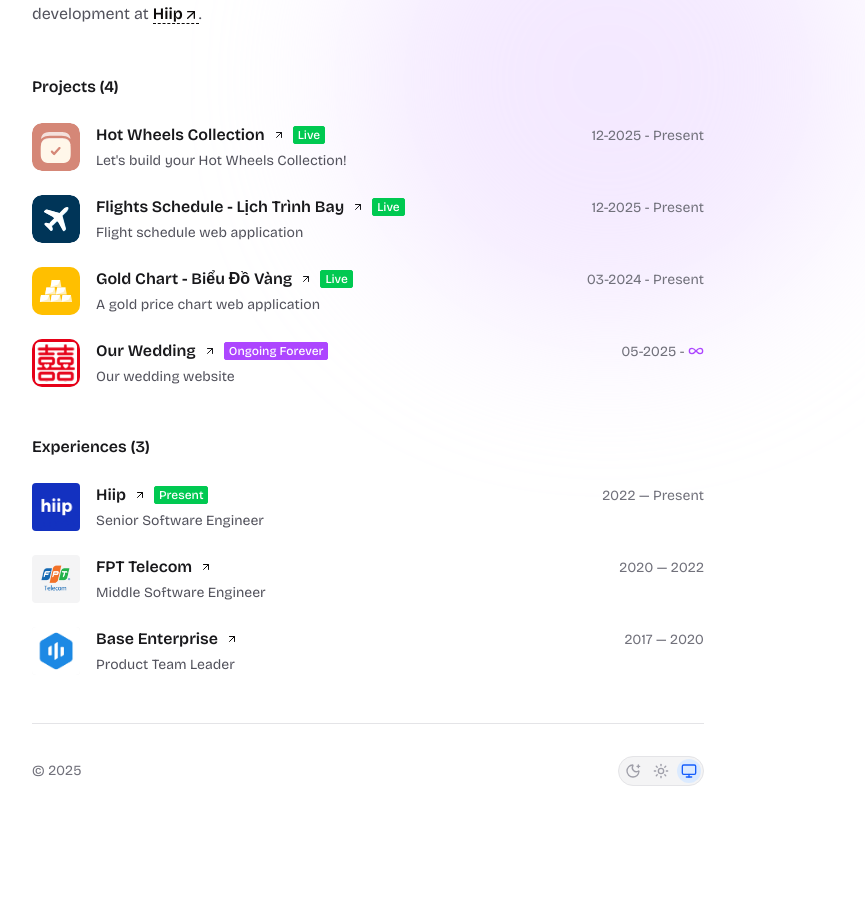
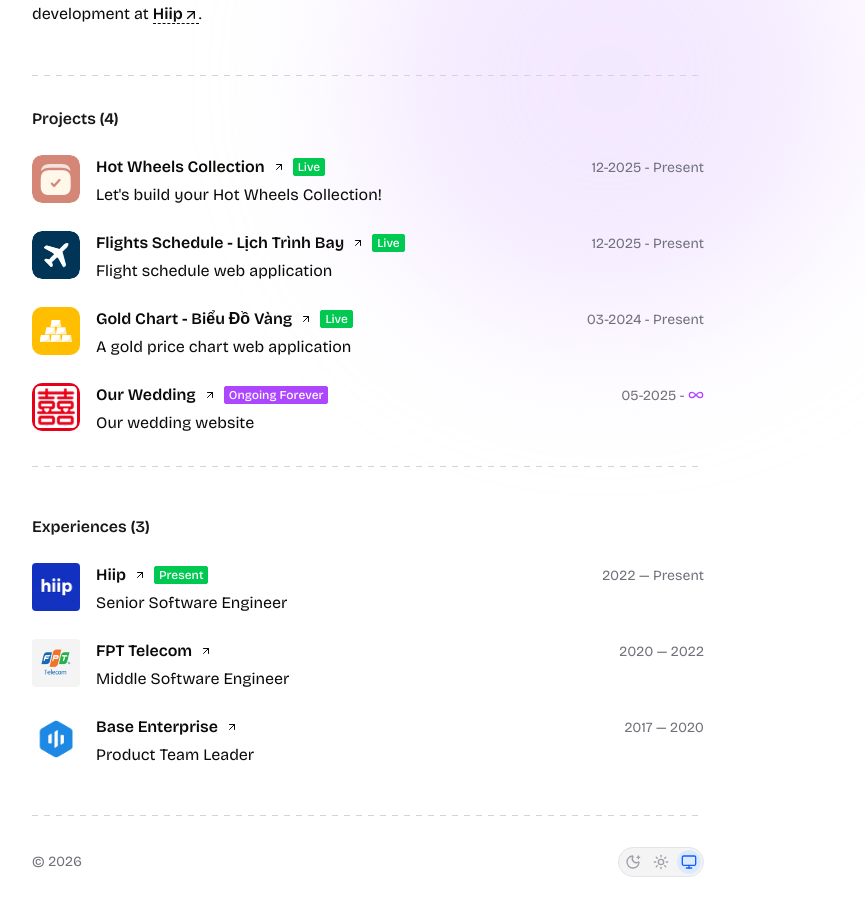
Before and after one commit to fuongz/portfolio, a Next.js app: page / in a window 1280 px wide. Shown: the part 343-1258 px from the top of the page, without its empty margins (272-1137 px from the left). Before the commit the page ends 1193 px from the top, so only its background shows below. Built offline with nearby package versions, Linux system fonts and the light colour scheme; a web font is replaced by a local one; what @apollo/client-integration-nextjs would draw is missing.

Commit message:
feat: improve ui/ux

```diff
--- a/src/app/layout.tsx
+++ b/src/app/layout.tsx
@@ -1,6 +1,5 @@
 import "./globals.css";
 
-import { Analytics } from "@vercel/analytics/react";
 import type { Metadata } from "next";
 import {
 	Averia_Serif_Libre,
@@ -79,7 +78,6 @@ gtag('config', 'G-4R32XCF1J4');
 				className={`${monoFont.variable} ${displayFont.variable} antialiased relative selection:text-purple-900 selection:bg-purple-100 dark:selection:purple-900 dark:selection:bg-purple-900/50`}
 			>
 				<Providers>{children}</Providers>
-				<Analytics />
 			</body>
 		</html>
 	);
--- a/src/app/providers.tsx
+++ b/src/app/providers.tsx
@@ -42,9 +42,28 @@ export default function Providers({ children, ...props }: ProvidersProps) {
 						<PageTransition>{children}</PageTransition>
 
 						{/* Footer */}
-						<div className="border-t border-zinc-200 dark:border-zinc-800 pt-6 sm:pt-8 pb-8 sm:pb-12">
+						<div className="relative pt-6 sm:pt-8 pb-8 sm:pb-12">
+							<svg
+								aria-hidden="true"
+								className="pointer-events-none z-10 text-zinc-300 dark:text-zinc-700 h-px w-full absolute top-0 left-0"
+								data-direction="top"
+								data-variant="container"
+								preserveAspectRatio="none"
+								viewBox="0 0 100 1"
+							>
+								<line
+									stroke="currentColor"
+									stroke-dasharray="6 6"
+									stroke-width="1"
+									vector-effect="non-scaling-stroke"
+									x1="0"
+									x2="100"
+									y1="0.5"
+									y2="0.5"
+								/>
+							</svg>
 							<div className="flex justify-between items-center text-xs sm:text-sm text-zinc-500 dark:text-zinc-400">
-								<span>© 2025</span>
+								<span>© 2026</span>
 								<ThemeSwitch />
 							</div>
 						</div>
--- a/src/app/uses/page.tsx
+++ b/src/app/uses/page.tsx
@@ -1,7 +1,16 @@
-import { Plus } from "lucide-react";
+import { ExternalLink, Plus } from "lucide-react";
+import Link from "next/link";
+import { Tooltip, TooltipContent, TooltipTrigger } from "@/components/ui";
+
+type UseItem = {
+	id: string;
+	name: string;
+	category: string;
+	href?: string;
+};
 
 export default function UsesPage() {
-	const hardware = [
+	const hardware: UseItem[] = [
 		{
 			id: "macbook",
 			name: "Macbook Pro 13-inch M1 2020",
@@ -29,20 +38,20 @@ export default function UsesPage() {
 		},
 	];
 
-	const code = [
+	const code: UseItem[] = [
 		{
-			id: "vscode",
+			id: "editor-vscode",
 			name: "Visual Studio Code (theme: GitHub Light Colorblind)",
 			category: "Editor",
 		},
 		{
-			id: "terminal",
-			name: "iTerm (zsh)",
+			id: "terminal-ghostty",
+			name: "Ghostty (zsh)",
 			category: "Terminal",
 		},
 	];
 
-	const software = [
+	const software: UseItem[] = [
 		{
 			id: "window",
 			name: "Raycast, Rectangle",
@@ -70,7 +79,7 @@ export default function UsesPage() {
 		},
 	];
 
-	const hobbies = [
+	const hobbies: UseItem[] = [
 		{
 			id: "hotwheels",
 			name: "Hot Wheels Cars",
@@ -88,10 +97,7 @@ export default function UsesPage() {
 		},
 	];
 
-	const renderSection = (
-		title: string,
-		items: Array<{ id: string; name: string; category: string }>
-	) => (
+	const renderSection = (title: string, items: Array<UseItem>) => (
 		<div className="mb-8">
 			<h2 className="text-sm font-semibold text-zinc-900 dark:text-zinc-100 mb-3">
 				{title}
@@ -105,6 +111,16 @@ export default function UsesPage() {
 						<span className="flex text-foreground sm:text-inherit items-baseline sm:items-center gap-2">
 							<Plus className="size-3 hidden sm:inline-block flex-shrink-0" />
 							{item.name}
+							{item.href && (
+								<Tooltip>
+									<TooltipTrigger>
+										<Link href={item.href} target="_blank">
+											<ExternalLink className="size-3 text-purple-600 hover:text-purple-800" />
+										</Link>
+									</TooltipTrigger>
+									<TooltipContent>Visit {item.href}</TooltipContent>
+								</Tooltip>
+							)}
 						</span>
 						<span className="text-xs bg-accent text-accent-foreground rounded-xs px-1 whitespace-nowrap">
 							{item.category}
--- a/src/components/common/page-transition.tsx
+++ b/src/components/common/page-transition.tsx
@@ -1,4 +1,3 @@
-// components/PageTransition.tsx or app/components/PageTransition.tsx
 "use client";
 
 import { AnimatePresence, motion, type Variants } from "motion/react";
--- a/src/components/pages/home/page.tsx
+++ b/src/components/pages/home/page.tsx
@@ -79,10 +79,10 @@ const HomePageRoute: React.FC = () => {
 		<>
 			{/* About Section */}
 			<div className="mb-8 sm:mb-12">
-				<h2 className="text-base font-semibold text-zinc-900 dark:text-zinc-100 mb-3 sm:mb-4">
+				<h2 className="text-base font-medium text-foreground mb-3 sm:mb-4">
 					About
 				</h2>
-				<div className="text-zinc-600 dark:text-zinc-400 space-y-4 sm:space-y-6 text-sm sm:text-base leading-relaxed">
+				<div className="text-foreground space-y-4 sm:space-y-6 text-sm sm:text-base leading-relaxed">
 					<p>
 						A software engineer with 7+ years of experience, who found his true
 						passion in programming.
@@ -124,7 +124,45 @@ const HomePageRoute: React.FC = () => {
 			</div>
 
 			{/* Projects Section */}
-			<div className="mb-8 sm:mb-12">
+			<div className="pb-8 sm:mb-12 relative pt-8">
+				<svg
+					aria-hidden="true"
+					className="pointer-events-none z-10 text-zinc-300 dark:text-zinc-700 h-px w-full absolute top-0 left-0"
+					data-direction="top"
+					data-variant="container"
+					preserveAspectRatio="none"
+					viewBox="0 0 100 1"
+				>
+					<line
+						stroke="currentColor"
+						stroke-dasharray="6 6"
+						stroke-width="1"
+						vector-effect="non-scaling-stroke"
+						x1="0"
+						x2="100"
+						y1="0.5"
+						y2="0.5"
+					/>
+				</svg>
+				<svg
+					aria-hidden="true"
+					className="pointer-events-none z-10 text-zinc-300 dark:text-zinc-700 h-px w-full absolute bottom-0 left-0"
+					data-direction="top"
+					data-variant="container"
+					preserveAspectRatio="none"
+					viewBox="0 0 100 1"
+				>
+					<line
+						stroke="currentColor"
+						stroke-dasharray="6 6"
+						stroke-width="1"
+						vector-effect="non-scaling-stroke"
+						x1="0"
+						x2="100"
+						y1="0.5"
+						y2="0.5"
+					/>
+				</svg>
 				<h2 className="text-base font-semibold text-zinc-900 dark:text-zinc-100 mb-4 sm:mb-6">
 					Projects ({projects.length})
 				</h2>
@@ -152,7 +190,7 @@ const HomePageRoute: React.FC = () => {
 													<Link
 														href={project.website}
 														target="_blank"
-														className="flex items-center gap-1.5 sm:gap-2 font-semibold text-sm sm:text-base text-zinc-900 dark:text-zinc-100 hover:underline hover:text-foreground transition"
+														className="flex items-center gap-1.5 sm:gap-2 font-semibold hover:underline decoration-purple-800 underline-offset-4 hover:text-foreground transition"
 													>
 														<span className="truncate">{project.name}</span>
 														<ArrowUpRight className="size-3 flex-shrink-0" />
@@ -163,7 +201,7 @@ const HomePageRoute: React.FC = () => {
 												</TooltipContent>
 											</Tooltip>
 										) : (
-											<h3 className="font-semibold text-sm sm:text-base text-zinc-900 dark:text-zinc-100 truncate">
+											<h3 className="font-semibold text-sm sm:text-base text-foreground truncate">
 												{project.name}
 											</h3>
 										)}
@@ -194,7 +232,7 @@ const HomePageRoute: React.FC = () => {
 										)}
 									</span>
 								</div>
-								<p className="text-xs sm:text-sm text-zinc-600 dark:text-zinc-400 mt-1 sm:mt-1">
+								<p className="text-foreground mt-1 sm:mt-1">
 									{project.description}
 								</p>
 							</div>
@@ -221,9 +259,7 @@ const HomePageRoute: React.FC = () => {
 							<div className="flex-1 min-w-0">
 								<div className="flex items-start sm:items-baseline justify-between gap-2 sm:gap-1 flex-wrap">
 									<div className="flex items-center gap-1.5 sm:gap-2">
-										<h3 className="font-semibold text-sm sm:text-base text-zinc-900 dark:text-zinc-100 truncate">
-											{exp.company}
-										</h3>
+										<h3 className="font-semibold truncate">{exp.company}</h3>
 										{exp.website && (
 											<Tooltip>
 												<TooltipTrigger>
@@ -247,9 +283,7 @@ const HomePageRoute: React.FC = () => {
 										{exp.period}
 									</span>
 								</div>
-								<p className="text-xs sm:text-sm text-zinc-600 dark:text-zinc-400 mt-0.5 sm:mt-1">
-									{exp.position}
-								</p>
+								<p className="mt-0.5 sm:mt-1">{exp.position}</p>
 							</div>
 						</div>
 					))}
--- a/src/lib/apollo/apollo-provider.tsx
+++ b/src/lib/apollo/apollo-provider.tsx
@@ -7,7 +7,6 @@ import {
 	InMemoryCache,
 } from "@apollo/client-integration-nextjs";
 
-// have a function to create a client for you
 function makeClient() {
 	const httpLink = new HttpLink({
 		uri: "https://api.github.com/graphql",
@@ -18,15 +17,12 @@ function makeClient() {
 		},
 	});
 
-	// use the `ApolloClient` from "@apollo/client-integration-nextjs"
 	return new ApolloClient({
-		// use the `InMemoryCache` from "@apollo/client-integration-nextjs"
 		cache: new InMemoryCache(),
 		link: httpLink,
 	});
 }
 
-// you need to create a component to wrap your app in
 export function ApolloWrapper({ children }: React.PropsWithChildren) {
 	return (
 		<ApolloNextAppProvider makeClient={makeClient}>
```
Also changed, not shown: package.json (+8 -8 lines), 1 other file (tests, documents, lock files or other folders).
